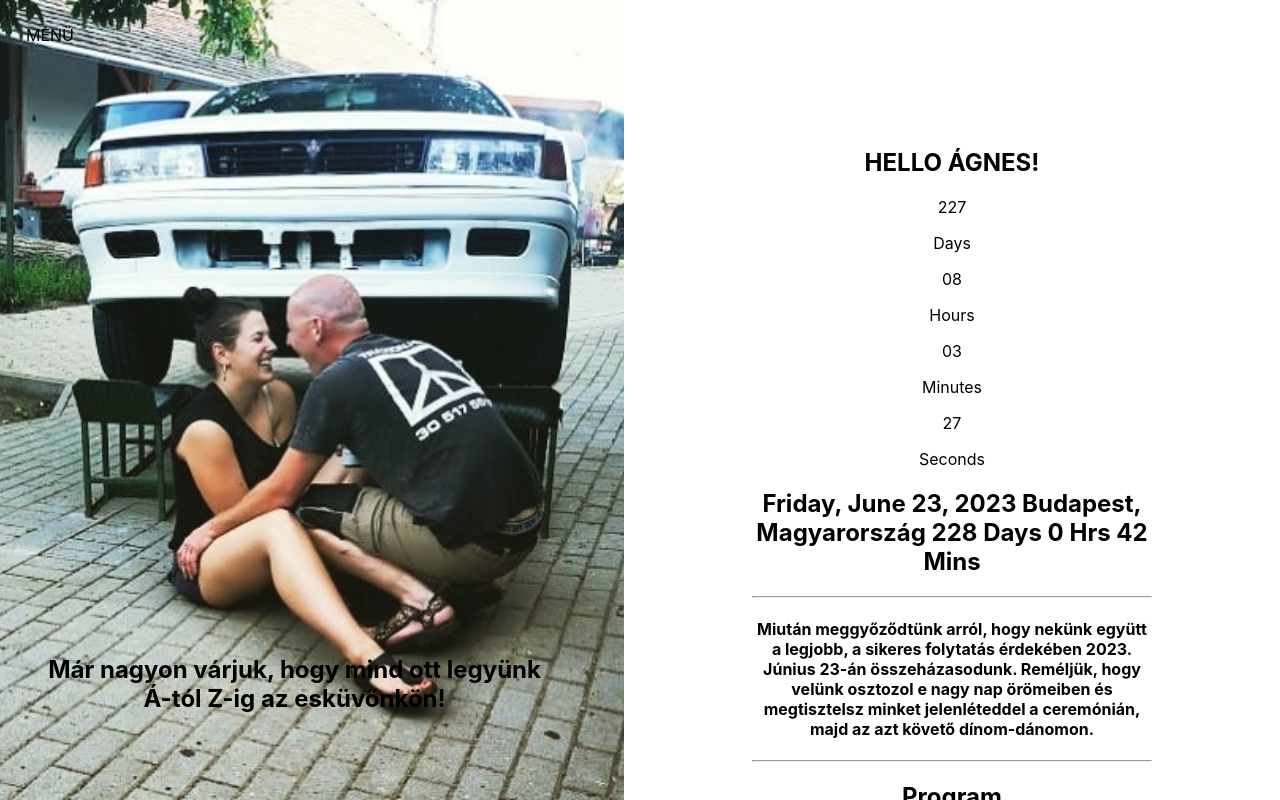
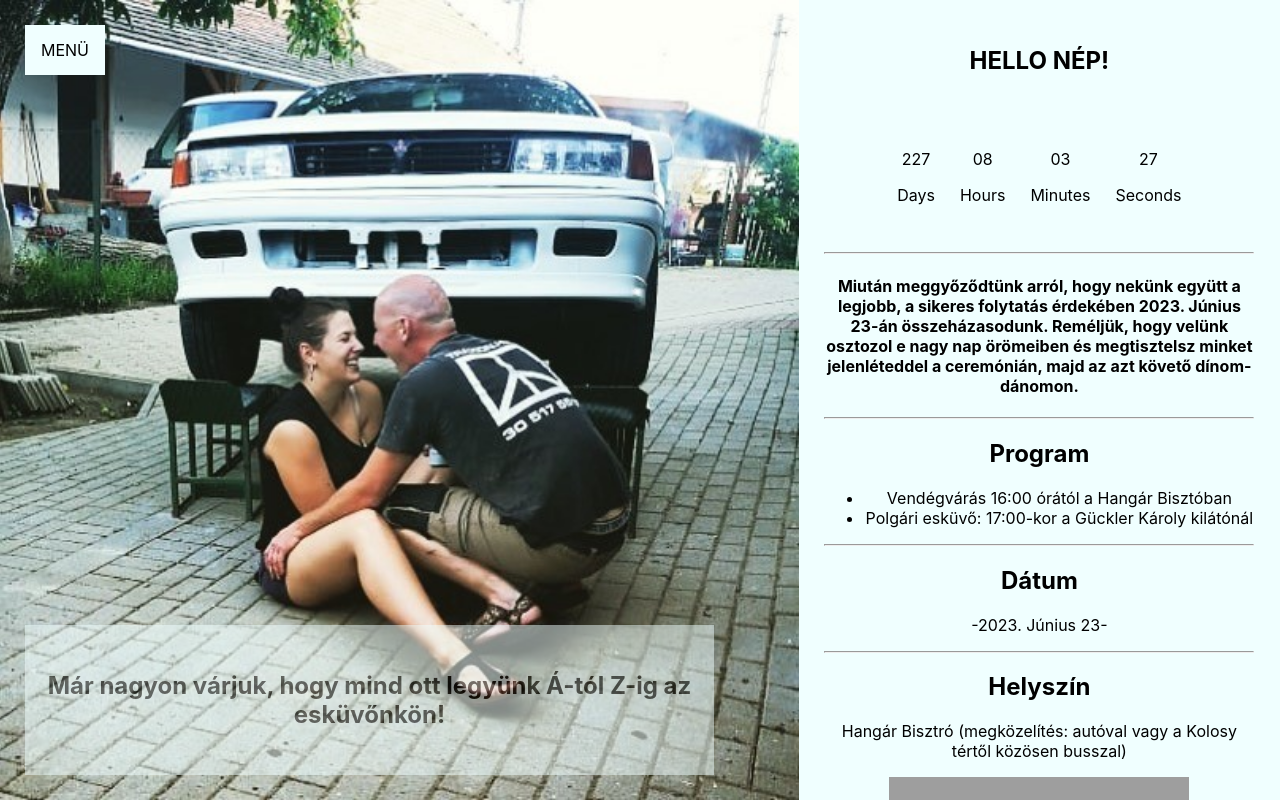
Before and after one commit to bisboi/wedding_agozoli, a React (Create React App) app: page / in a window 1280 px wide. Shown: the top 800 px of the page. Built offline with nearby package versions, Linux system fonts and the light colour scheme; grey boxes are pictures that could not be loaded.

Commit message:
small fixes

```diff
--- a/src/App.css
+++ b/src/App.css
@@ -12,15 +12,24 @@ button {
   left: 25px;
   width: 50px;
   height: 20px;
+  padding: 15px;
+  background-color: azure;
 }
 
 .pic-text {
   position: absolute;
+  display: flex;
+  flex-direction: column;
+  justify-content: center;
+  align-items: center;
   bottom: 25px;
-  width: 80%;
+  width: 85%;
   height: 140px;
-  left: 45px;
-  right: 25px;
+  left: 25px;
+  background-color: azure;
+  background-blend-mode: color;
+  padding: 5px;
+  opacity: 50%;
 }
 
 .App {
@@ -55,18 +64,6 @@ button {
 
 .Content-holder {
   width: 35%;
-  padding: 10%;
+  padding: 2%;
+  background-color: azure;
 }
-
-.App-link {
-  color: #61dafb;
-}
-
-@keyframes App-logo-spin {
-  from {
-    transform: rotate(0deg);
-  }
-  to {
-    transform: rotate(360deg);
-  }
-}
--- a/src/App.js
+++ b/src/App.js
@@ -40,12 +40,9 @@ function App() {
       </header>
       <section className="Content-holder">
         <div id="hello" className="Greet">
-          <h1>HELLO ÁGNES!</h1>
+          <h1>HELLO NÉP!</h1>
           <Timer deadline="June, 23, 2023" />
 
-          <h2>
-            Friday, June 23, 2023 Budapest, Magyarország 228 Days 0 Hrs 42 Mins
-          </h2>
           <hr />
           <h4>
             Miután meggyőződtünk arról, hogy nekünk együtt a legjobb, a sikeres
@@ -78,14 +75,14 @@ function App() {
           <iframe
             title="3"
             src="https://www.google.com/maps/d/embed?mid=1rV8GmS2Z5Hodj8HHUlWhKvbY5QybUSM&ehbc=2E312F"
-            width="400"
+            max-width="300"
             height="450"
             style={{ border: 0 }}
           ></iframe>
           <iframe
             title="4"
             src="https://www.google.com/maps/embed?pb=!1m28!1m12!1m3!1d21546.556547364242!2d19.005915563480524!3d47.54210876098072!2m3!1f0!2f0!3f0!3m2!1i1024!2i768!4f13.1!4m13!3e3!4m5!1s0x4741d95666d39073%3A0x420c314ef9a5998a!2sBudapest%2C%20Kolosy%20t%C3%A9r%2C%201036!3m2!1d47.5279202!2d19.0386143!4m5!1s0x4741d8e3a95db9f5%3A0xa5fbd6f1fb4dd25b!2zSGFuZ8OhciBCaXN0cm8sIEJ1ZGFwZXN0LCBIw6FybWFzaGF0w6FyaGVneWkgw7p0IDMsIDEwMzc!3m2!1d47.556227!2d18.997885!5e0!3m2!1sen!2shu!4v1667998574497!5m2!1sen!2shu"
-            width="400"
+            max-width="300"
             height="450"
             style={{ border: 0 }}
             allowfullscreen=""
--- a/src/components/Menu.css
+++ b/src/components/Menu.css
@@ -3,9 +3,10 @@
   top: 25px;
   left: 25px;
   width: 150px;
-  height: 200px;
+  height: 225px;
   display: flex;
   flex-direction: column;
   align-items: flex-start;
   background-color: azure;
+  padding: 15px;
 }
--- a/src/components/Timer.css
+++ b/src/components/Timer.css
@@ -0,0 +1,8 @@
+.timer {
+  display: flex;
+  flex-direction: row;
+  justify-content: center;
+  align-items: center;
+  height: 150px;
+  gap: 25px;
+}
--- a/src/components/Timer.jsx
+++ b/src/components/Timer.jsx
@@ -1,4 +1,5 @@
 import React, { useEffect, useMemo, useState } from 'react';
+import './Timer.css';
 
 const SECOND = 1000;
 const MINUTE = SECOND * 60;
```
